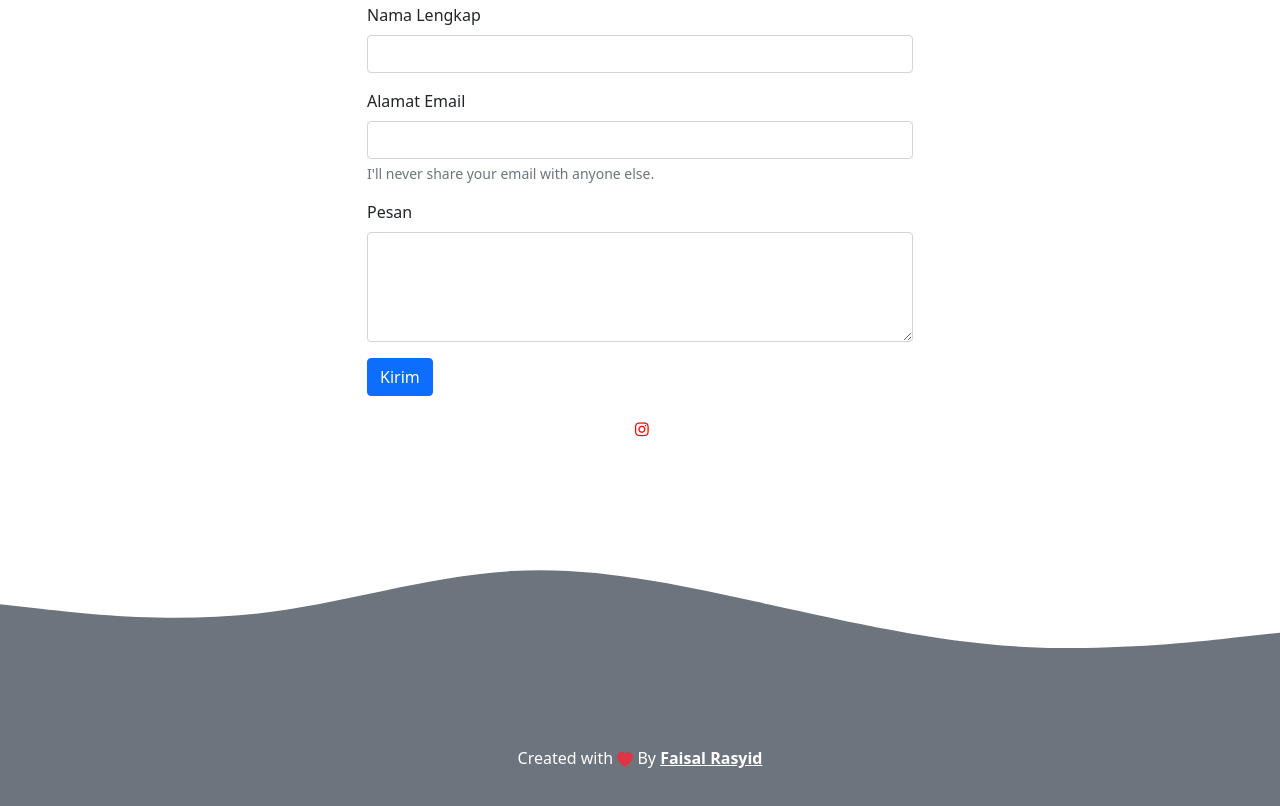
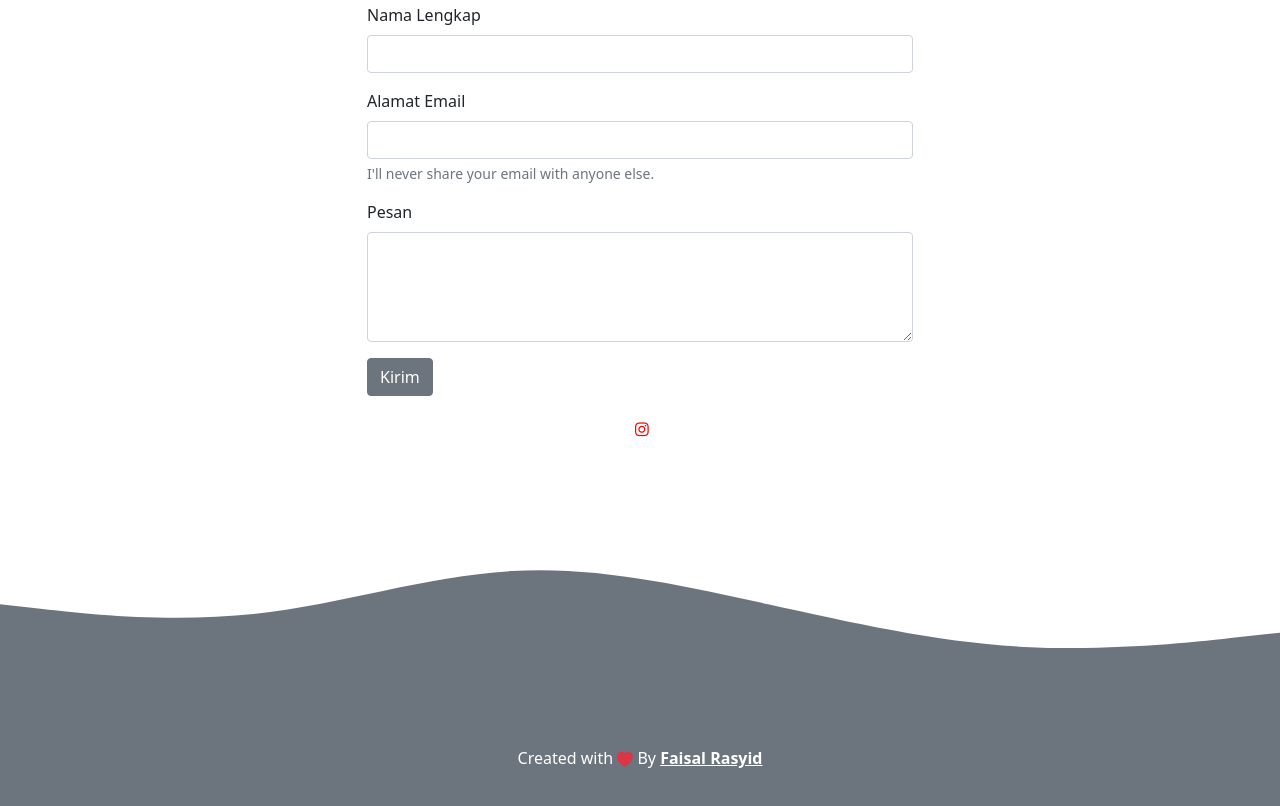
Before and after one commit to ZestKingg/faisalrasyid.github.io, a plain HTML site: page index.html in a window 1280 px wide. Shown: the part 2607-3413 px from the top of the page. Drawn offline with nearby package versions, Linux system fonts and the light colour scheme.

Commit message:
merubah warna button

```diff
--- a/index.html
+++ b/index.html
@@ -184,7 +184,7 @@
                 <label for="pesan" class="form-label">Pesan</label>
                 <textarea class="form-control" id="pesan" rows="4"></textarea>
               </div>
-              <button type="submit" class="btn btn-primary">Kirim</button>
+              <button type="submit" class="btn btn-secondary">Kirim</button>
             </form>
             <div class="text-center">
               <a href="https://www.instagram.com/faisal_rasyidd/?hl=en" class="fa fa-instagram"></a>
```
